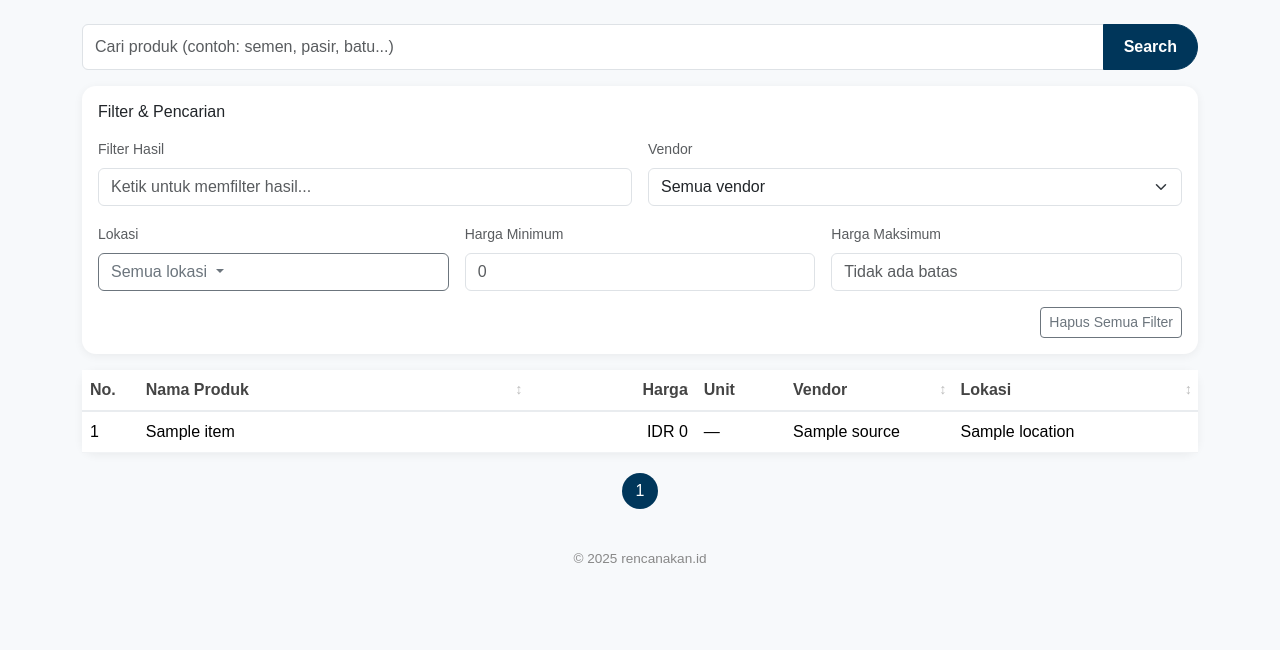
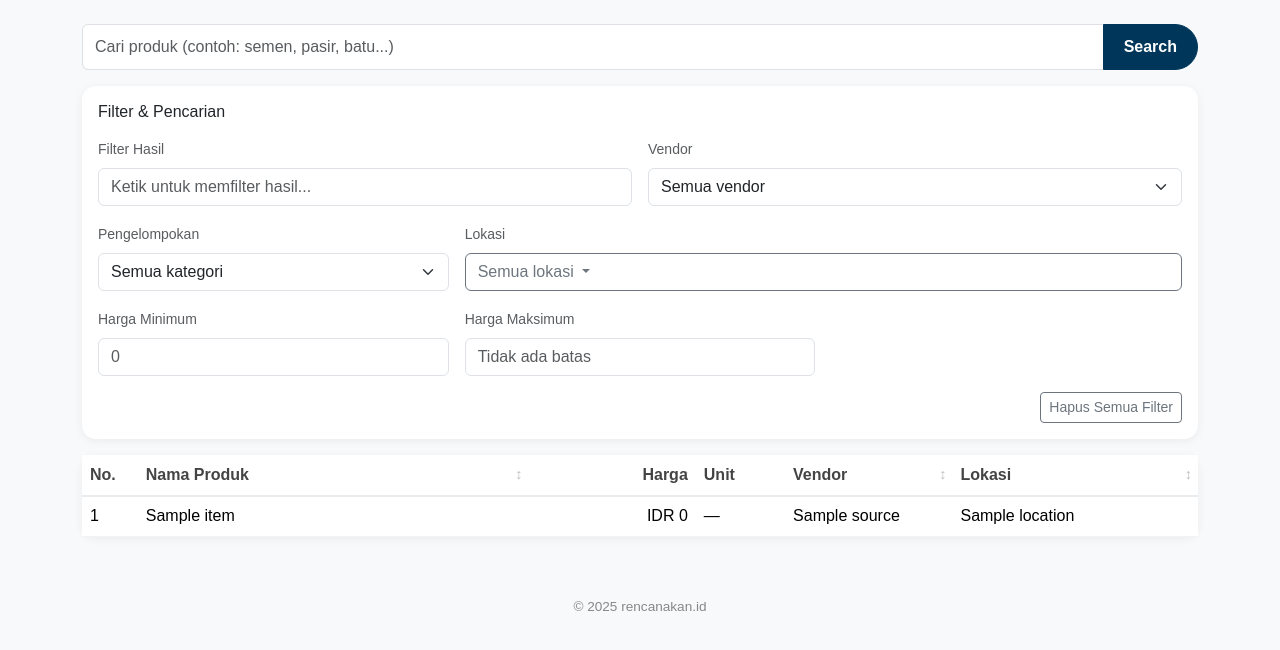
Before and after one commit to ppl-03/price-scraper-rencanakan-api, a Django app: template dashboard/templates/dashboard/home.html in a window 1280 px wide. Shown: the part 68-718 px from the top of the page. Run offline with Django 5.2, Linux system fonts and the light colour scheme; the template is opened without the code that fills it: most values are stand-ins (such as "Sample title", 1, 10 or a date in 2020).

Commit message:
[GREEN] Create the front end for the feature

```diff
--- a/dashboard/templates/dashboard/home.html
+++ b/dashboard/templates/dashboard/home.html
@@ -229,9 +229,18 @@
           </div>
         </div>
 
-        <!-- Row 2: Location and Price range -->
+        <!-- Row 2: Grouping (Category) and Location -->
         <div class="row g-3 mb-3">
           <div class="col-md-4">
+            <label for="categorySelect" class="form-label small text-muted">Pengelompokan</label>
+            <select id="categorySelect" class="form-select">
+              <option value="">Semua kategori</option>
+              {% for cat in available_categories %}
+                <option value="{{ cat }}">{{ cat }}</option>
+              {% endfor %}
+            </select>
+          </div>
+          <div class="col-md-8">
             <label for="locationSelect" class="form-label small text-muted">Lokasi</label>
             <div class="dropdown">
               <button class="btn btn-outline-secondary dropdown-toggle w-100 text-start" type="button" id="locationDropdown" data-bs-toggle="dropdown" aria-expanded="false">
@@ -293,6 +302,7 @@
           </thead>
           <tbody id="tableBody">
             {% for r in prices %}
+              <tr data-category="{{ r.category|default:'' }}">
               <tr>
                 <td>{{ forloop.counter }}</td>
                 <td class="c-item">{{ r.item }}</td>
@@ -459,6 +469,7 @@
       const data = allRows.map(tr => {
       const item = tr.querySelector(".c-item")?.textContent?.trim() || "";
       const vendor = tr.querySelector(".c-vendor")?.textContent?.trim() || "—";
+      const category = tr.dataset.category?.trim() || "";
       const priceText = tr.querySelector(".c-price")?.textContent || "0";
         const unitText = tr.querySelector(".c-unit")?.textContent?.trim() || "—";
       const priceNum = toNumber(priceText);
@@ -481,11 +492,12 @@
       // Normalize empty unit to dash
       const normalizedUnit = unitText && unitText.trim() ? unitText.trim() : "—";
 
-      return { item, vendor, price: priceNum, unit: normalizedUnit, location, allLocations };
+      return { item, vendor, category, price: priceNum, unit: normalizedUnit, location, allLocations };
     });
 
     // Populate vendor dropdown (for…of)
     const vendorSelect = document.getElementById("vendorSelect");
+    const categorySelect = document.getElementById("categorySelect");
     const uniqueVendors = [...new Set(data.map(d => d.vendor).filter(Boolean))].sort();
     for (const v of uniqueVendors) {
       const opt = document.createElement("option");
@@ -626,12 +638,13 @@
     function applyFilters() {
       const q = (filterInput.value || "").toLowerCase();
       const v = vendorSelect.value || "";
-      const l = locationSelect.value || "";
+      const c = categorySelect.value || "";
       const min = Number(minPrice.value || "");
       const max = Number(maxPrice.value || "");
       return data.filter(d => {
         const qmatch = !q || d.item.toLowerCase().includes(q) || d.vendor.toLowerCase().includes(q) || d.location.toLowerCase().includes(q);
         const vm = !v || d.vendor === v;
+        const cm = !c || d.category === c;
 
         // Enhanced location matching: check both primary location and all locations
         let lm = !l || d.location === l;
@@ -641,7 +654,7 @@
 
         const pm = (!Number.isNaN(min) && d.price >= min || Number.isNaN(min)) &&
                    (!Number.isNaN(max) && (max === 0 ? true : d.price <= max) || Number.isNaN(max));
-        return qmatch && vm && lm && pm;
+        return qmatch && vm && cm && lm && pm;
       });
     }
 
@@ -671,6 +684,7 @@
       let idx = 0;
       for (const d of slice) {
         const tr = document.createElement("tr");
+        tr.dataset.category = d.category || "";
 
         // Build location cell content with improved design
         let locationHtml = `<div class="d-flex align-items-center">
@@ -764,7 +778,7 @@
     }
 
     // Filters events (for…of) - excluding locationSelect since it's handled separately
-    const filterControls = [filterInput, vendorSelect, minPrice, maxPrice];
+    const filterControls = [filterInput, vendorSelect, categorySelect, minPrice, maxPrice];
     for (const el of filterControls) {
       el.addEventListener("input", () => { currentPage = 1; render(); });
       el.addEventListener("change", () => { currentPage = 1; render(); });
@@ -775,6 +789,7 @@
       e.preventDefault();
       filterInput.value = "";
       vendorSelect.value = "";
+      categorySelect.value = "";
       locationSelect.value = "";
       selectedLocationText.textContent = "Semua lokasi";
       minPrice.value = "";
```
